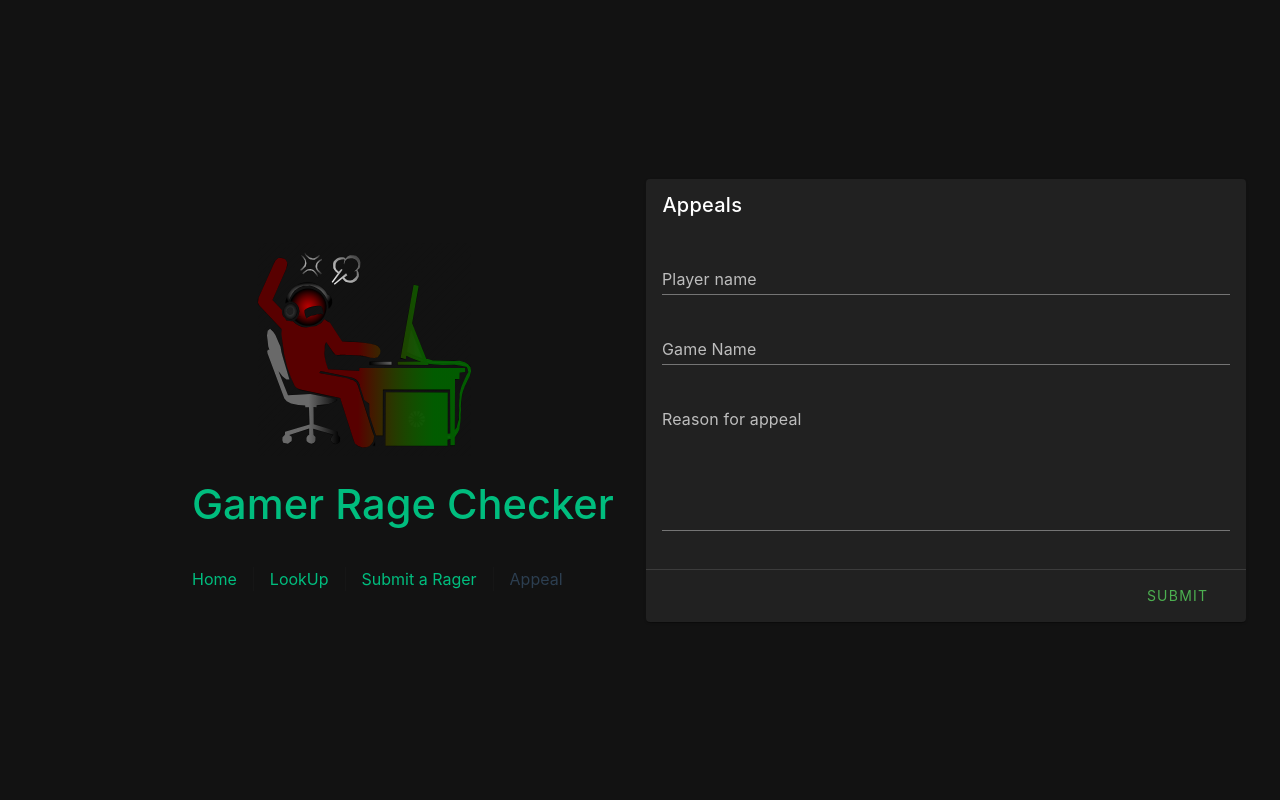
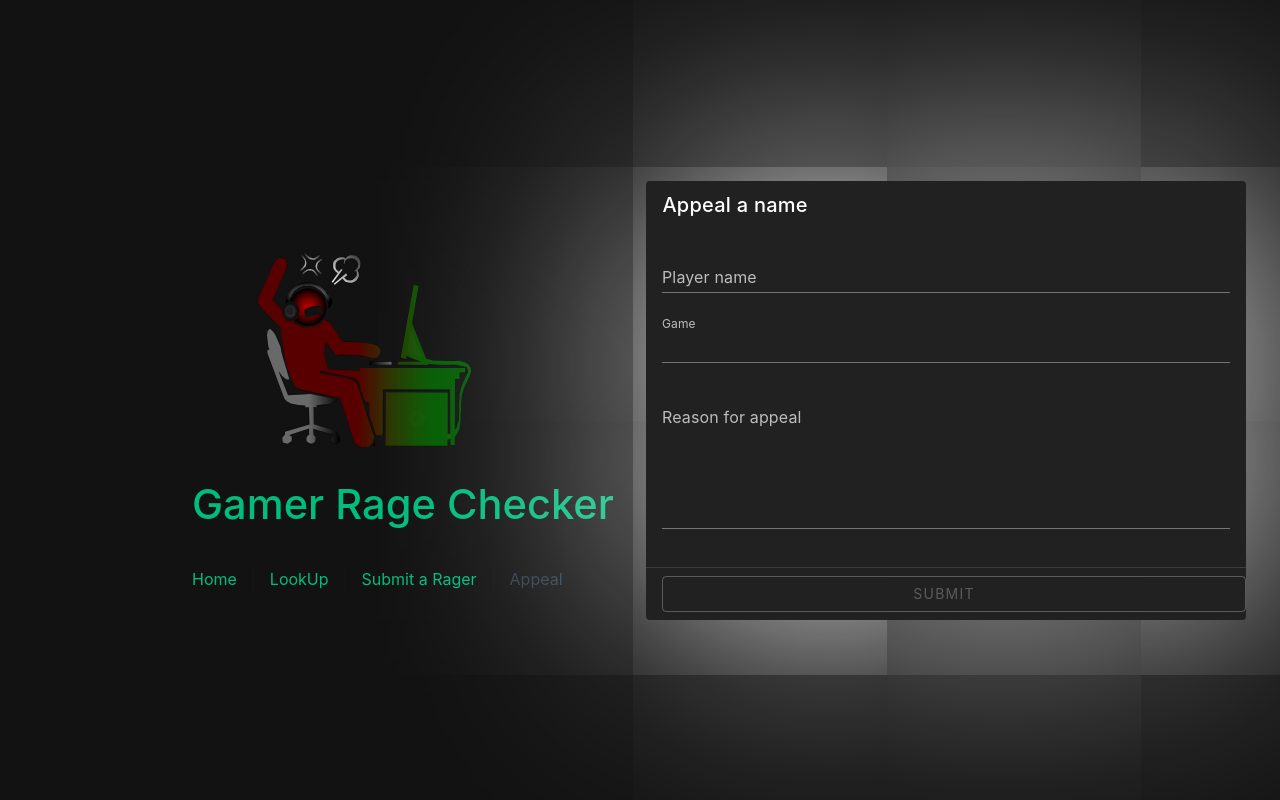
Before and after one commit to hjrandall/Predecessor-Rage-Finder-FE, a Vue app in the folder GamerRageCheck/: page /appeal in a window 1280 px wide. Built offline with nearby package versions, Linux system fonts and the light colour scheme.

Commit message:
Created shadow boxes for the other three cards and added some scripting to the buttons along with putting the styling into the style block in stead of inline.

```diff
--- a/GamerRageCheck/src/views/AppealView.vue
+++ b/GamerRageCheck/src/views/AppealView.vue
@@ -1,24 +1,26 @@
 <template>
   <div class="submit">
-    <v-card
-  width="600"
-  title="Appeals"
->
+    <v-card id="appealCard" width="600">
+    <v-card-title id="appealTitleCard">Appeal a name</v-card-title>
   <v-container>
     <v-text-field
-      color="primary"
+      v-model="playerName"
+      color="white"
       label="Player name"
       variant="underlined"
     ></v-text-field>
 
-      <v-text-field
-        color="primary"
-        label="Game Name"
-        variant="underlined"
-      ></v-text-field>
+    <v-select
+        v-model="game"
+        color="white"
+        label="Game"
+        :items="gameList"
+        variant="underlined">
+    </v-select>
 
     <v-textarea
-      color="primary"
+      v-model="reasonsForAppeal"
+      color="white"
       label="Reason for appeal"
       variant="underlined"
     ></v-textarea>
@@ -29,7 +31,7 @@
   <v-card-actions>
     <v-spacer></v-spacer>
 
-    <v-btn color="success">
+    <v-btn :disabled="isDisabled" @click="onsubmit" id="appealButton">
       Submit
       <v-icon icon="mdi-chevron-right" end></v-icon>
     </v-btn>
@@ -45,5 +47,49 @@
       display: flex;
       align-items: center;
     }
+
+    #appealButton {
+      width: 100%;
+      border: 1px solid rgb(255, 255, 255);
+      text-align: center;
+      color: rgb(255, 255, 255);
+    }
+
+    #appealCard {
+      box-shadow: 0 0 10000px rgb(255, 255, 255);
+      width: 600;
+    }
+
+    #appealTitleCard {
+      color: rgb(255, 255, 255);
+    }
   }
   </style>
+
+<script lang=ts>
+export default {
+  data: () => ({
+    gameList: ['','Predecessor'],
+    game: "",
+    playerName: "",
+    recordingID: "",
+    reasonsForAppeal: "",
+  }),
+  computed: {
+    isDisabled() {
+      if (this.game === "" || this.game == null || this.playerName === "" || this.reasonsForAppeal == "") {
+          return true;
+        }
+        return false;
+        }
+},
+  methods:{
+    onsubmit(){
+      console.log(this.game)
+      console.log(this.playerName)
+      console.log(this.recordingID)
+      console.log(this.reasonsForAppeal)
+    }
+    },
+}
+</script>
--- a/GamerRageCheck/src/views/LookUpView.vue
+++ b/GamerRageCheck/src/views/LookUpView.vue
@@ -1,19 +1,20 @@
 <template>
   <div class="submit">
-    <v-card
-  width="600"
-  title="LookUp a Rager"
->
+    <v-card id="lookUpCard" width="600">
+    <v-card-title id="lookUpTitle">LookUp a Rager</v-card-title>
+
   <v-container>
     <v-text-field
-      color="primary"
-      label="Player name"
-      variant="underlined"
-    ></v-text-field>
+        v-model="playerName"
+        color="white"
+        label="Player name"
+        variant="underlined"
+      ></v-text-field>
   </v-container>
+
   <v-card-actions>
     <v-spacer></v-spacer>
-    <v-btn color="success" block variant="outlined">
+    <v-btn color="success" block variant="outlined" :disabled="isDisabled" @click="onsubmit" id="lookUpButton">
       Lookup
       <v-icon icon="mdi-chevron-right" end></v-icon>
     </v-btn>
@@ -48,5 +49,35 @@
     left: 170px;
   }
 
+  #lookUpCard {
+    box-shadow: 0 0 10000px rgb(0, 189, 126);
+    width: 600;
+  }
+
+  #lookUpTitle {
+    color: rgb(0, 189, 126);
+  }
+
 }
 </style>
+
+<script lang=ts>
+export default {
+  data: () => ({
+    playerName: "",
+  }),
+  computed: {
+    isDisabled() {
+      if (this.playerName == "" || this.playerName === null) {
+          return true;
+        }
+        return false;
+        }
+},
+  methods:{
+    onsubmit(){
+      console.log(this.playerName)
+    }
+    },
+}
+</script>
--- a/GamerRageCheck/src/views/SubmitView.vue
+++ b/GamerRageCheck/src/views/SubmitView.vue
@@ -1,33 +1,34 @@
 <template>
     <div class="submit">
-      <v-card width="600" style="box-shadow: 0 0 1000px rgb(0, 189, 126)">
-      <v-card-title style="color: rgb(0, 189, 126) ;">Submit a Rager</v-card-title>
+      <v-card id="submitRagerCard" width="600">
+      <v-card-title id="sugmitRagertitle">Submit a Rager</v-card-title>
+
     <v-container>
       <v-text-field
-        v-model="this.playerName"
-        color="primary"
+        v-model="playerName"
+        color="white"
         label="Player name"
         variant="underlined"
       ></v-text-field>
 
       <v-text-field
-        v-model="this.recordingID"
-        color="primary"
+        v-model="recordingID"
+        color="white"
         label="Recording ID"
         variant="underlined"
       ></v-text-field>
 
       <v-select
-        v-model="this.game"
-        color="primary"
+        v-model="game"
+        color="white"
         label="Game"
         :items="gameList"
         variant="underlined"
       ></v-select>
 
       <v-textarea
-        v-model="this.reasonsForReport"
-        color="primary"
+        v-model="reasonsForReport"
+        color="white"
         label="Reason for report"
         variant="underlined"
       ></v-textarea>
@@ -49,9 +50,9 @@
   <style>
   #submitButton {
       width: 100%;
-      border: 1px solid rgb(0, 189, 126);
+      border: 1px solid rgb(117, 78, 255);
       text-align: center;
-      color: rgb(0, 189, 126);
+      color: rgb(117, 78, 255);
     }
   @media (min-width: 1024px) {
     .submit {
@@ -59,10 +60,18 @@
       display: flex;
       align-items: center;
     }
+
+  #submitRagerCard {
+    box-shadow: 0 0 10000px rgb(117, 78, 255);
+  }
+
+  #sugmitRagertitle {
+    color: rgb(117, 78, 255);
+  }
   }
   </style>
 
-<script>
+<script lang=ts>
 export default {
   data: () => ({
     gameList: ['','Predecessor'],
```
